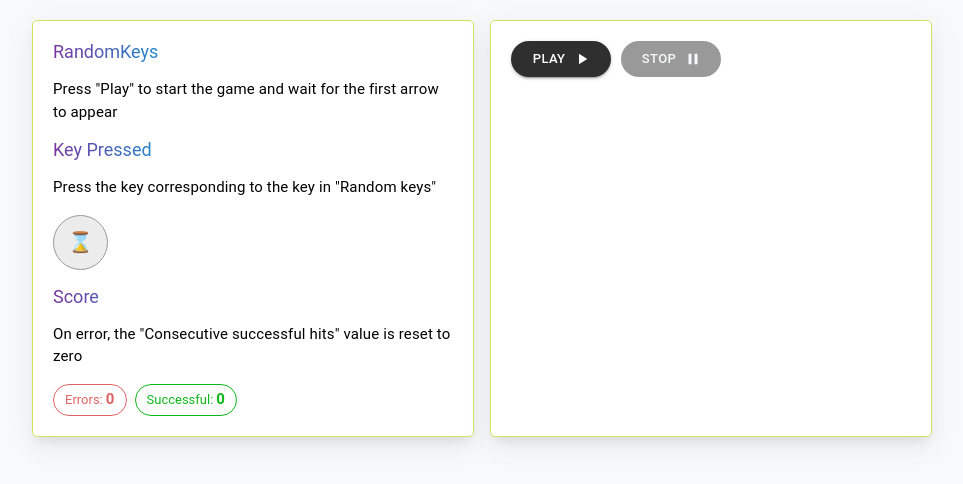
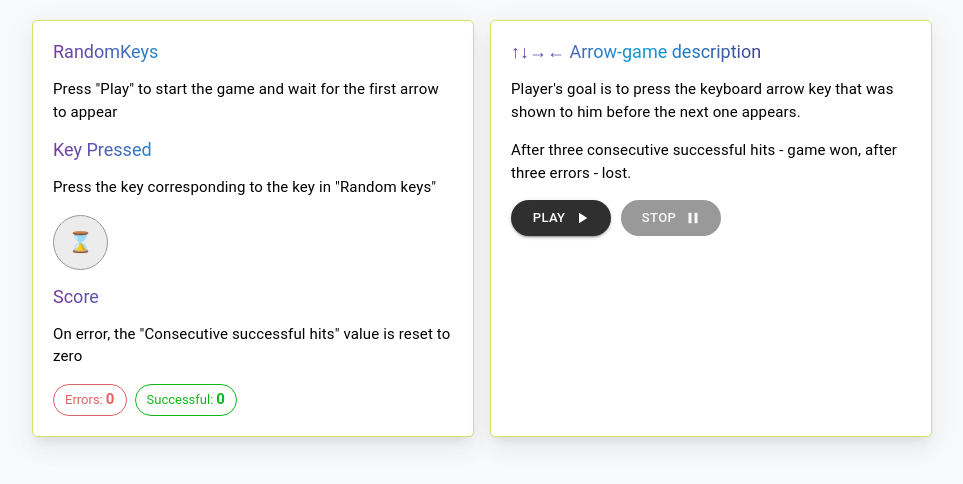
Before and after one commit to MishaDenisenko/react-arrow-game, a React (Vite) app: page / in a window 1280 px wide. Shown: the top 484 px of the page, without its empty margins (158-1121 px from the left). Built offline with nearby package versions, Linux system fonts and the light colour scheme.

Commit message:
add description for game

```diff
--- a/src/components/Playground/Playground.tsx
+++ b/src/components/Playground/Playground.tsx
@@ -11,6 +11,7 @@ import Score from './components/Score';
 import Modal from './components/Modal';
 
 import styles from './Playground.module.css';
+import Description from './components/Description';
 
 const Playground: React.FC = () => {
     const { currentStep, totalSuccess, totalFailed } = useAppSelector(
@@ -60,6 +61,7 @@ const Playground: React.FC = () => {
             </div>
 
             <div className={styles.column}>
+                <Description />
                 <Controls isTimerActive={isTimerActive} setIsTimerActive={setIsTimerActive}/>
             </div>
 
--- /dev/null
+++ b/src/components/Playground/components/Description/Description.tsx
@@ -0,0 +1,22 @@
+import React from 'react';
+import { TypographyHeader, TypographyText } from '../../../UI';
+
+const Description: React.FC = () => {
+    return (
+        <>
+            <TypographyHeader>↑↓→← Arrow-game description</TypographyHeader>
+
+            <TypographyText>
+                Player's goal is to press the keyboard arrow key that was shown to him
+                before the next one appears.
+            </TypographyText>
+
+            <TypographyText>
+                After three consecutive successful hits - game won, after three errors -
+                lost.
+            </TypographyText>
+        </>
+    );
+};
+
+export default Description;
--- /dev/null
+++ b/src/components/Playground/components/Description/index.ts
@@ -0,0 +1 @@
+export { default } from './Description';
```
